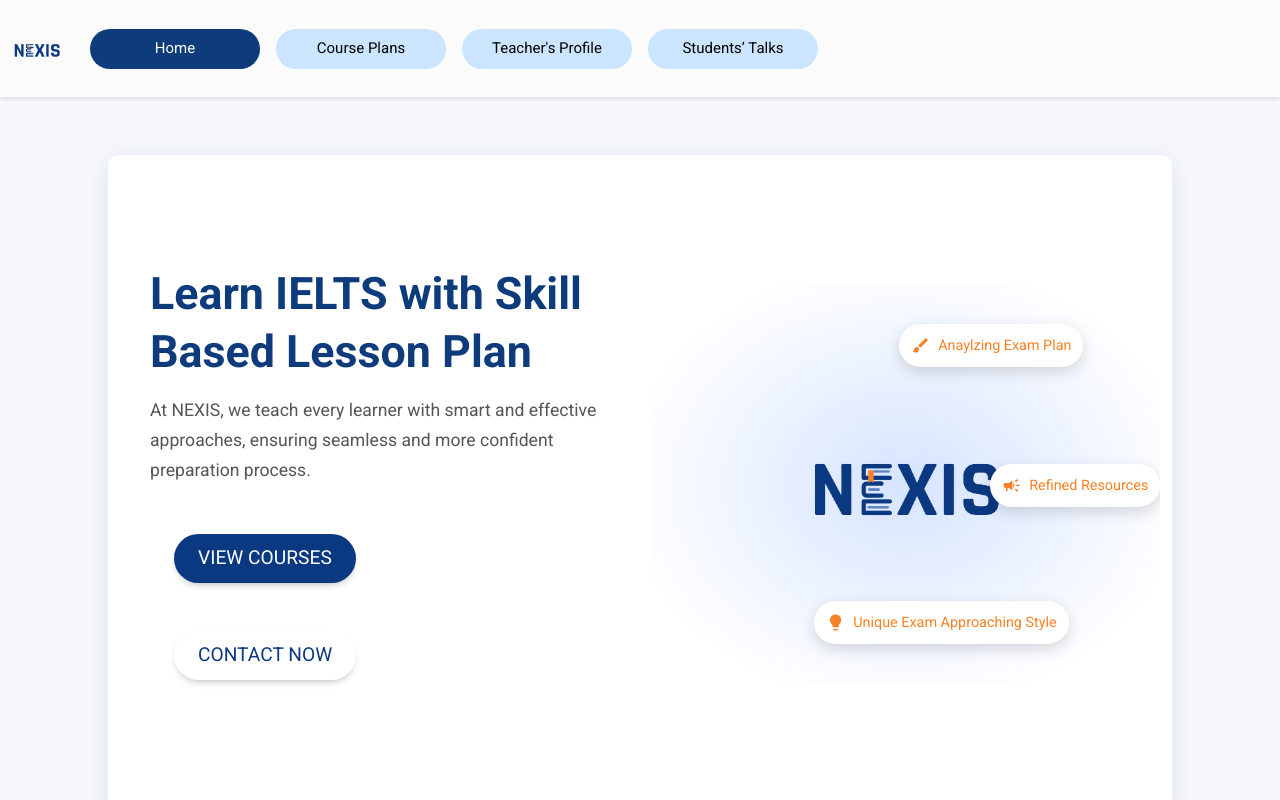
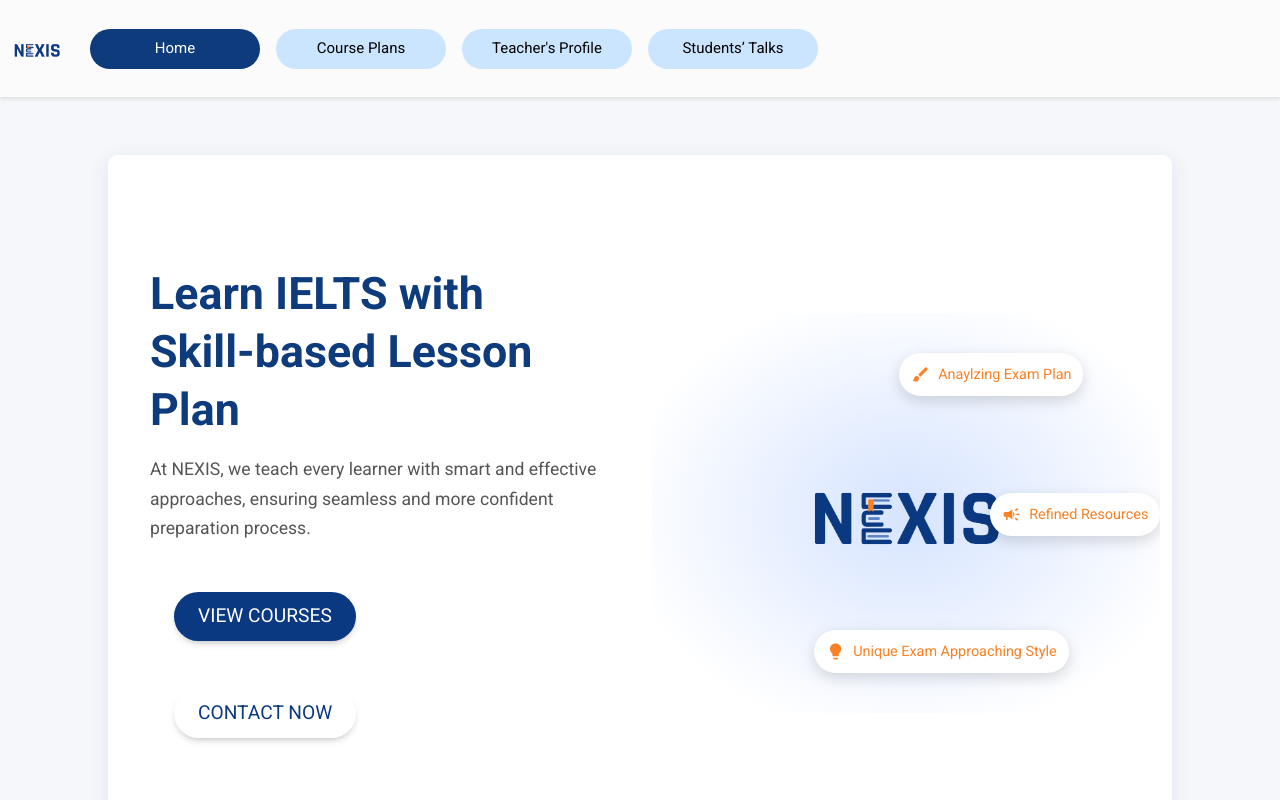
Before and after one commit to AndrosLinn/nexis_website, a website: page index.html in a window 1280 px wide. Shown: the top 800 px of the page. Drawn offline with Linux system fonts and the light colour scheme.

Commit message:
hypen added

```diff
--- a/index.html
+++ b/index.html
@@ -445,7 +445,7 @@
           <!-- Left Text Column -->
           <div class="col-md-6">
             <div class="hero-text">
-              <h1>Learn IELTS with Skill Based Lesson Plan</h1>
+              <h1>Learn IELTS with Skill-based Lesson Plan</h1>
               <p>
                 At NEXIS, we teach every learner with smart and effective approaches, ensuring
                 seamless and more confident preparation process.
```
